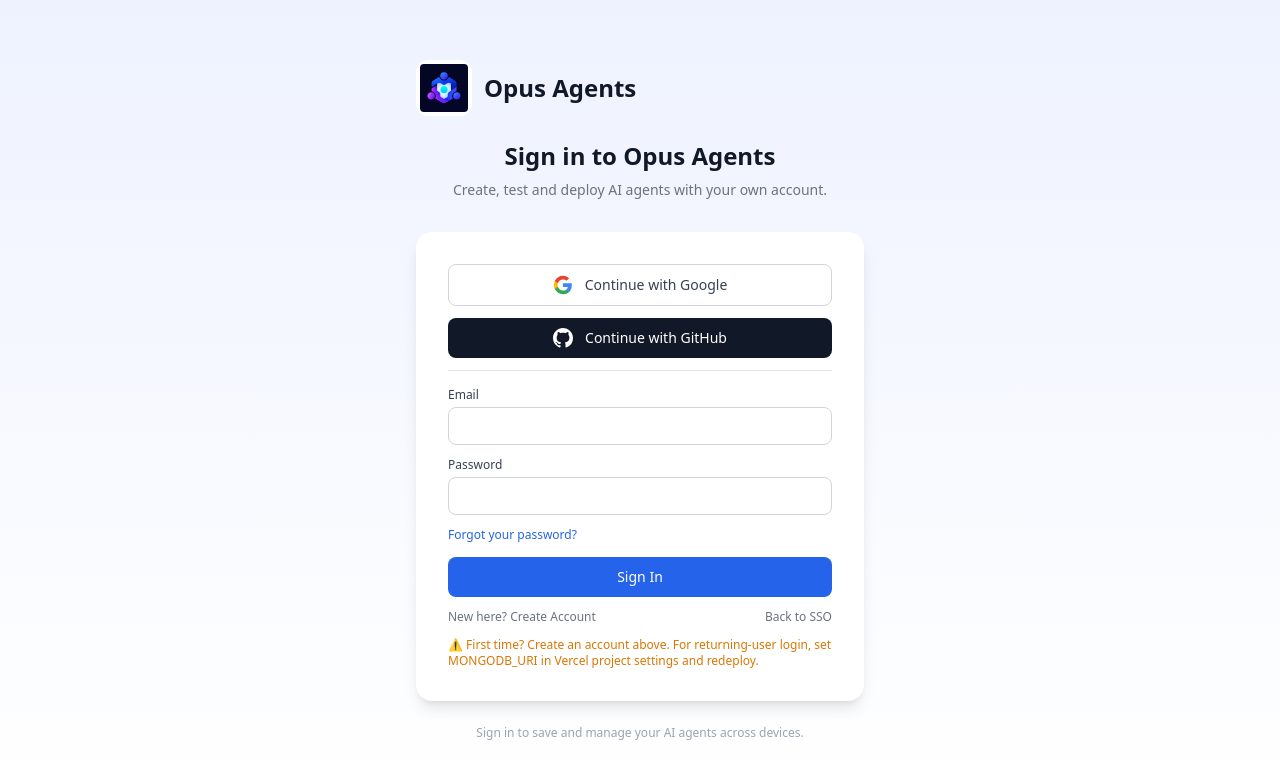
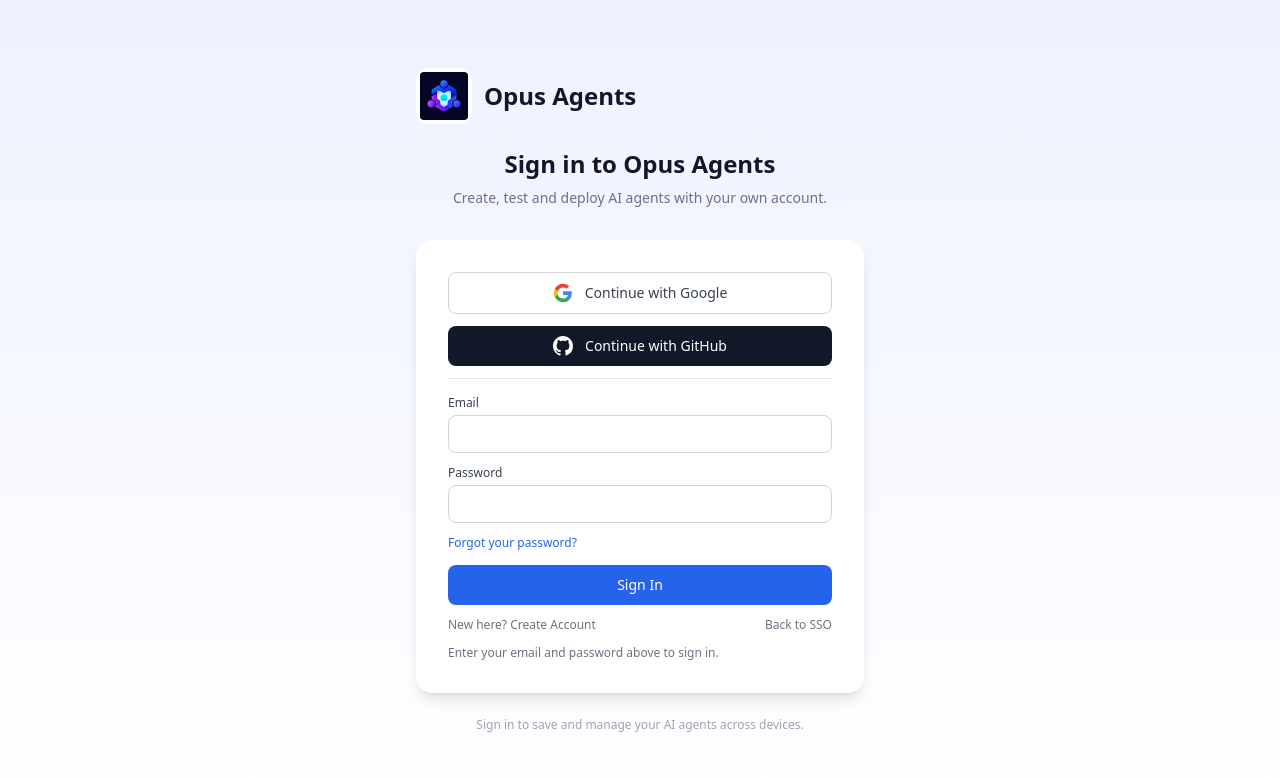
Before and after one commit to mohammedkhadar/ai-agents, a React (Vite) app in the folder frontend/: page /login in a window 1280 px wide. Both pictures are taken after a click on the button "Use email instead". Shown: the top 778 px of the page. Built offline with nearby package versions, Linux system fonts and the light colour scheme; no server answers.

Commit message:
fix: replace outdated MONGODB_URI warning with sign-in hint

```diff
--- a/frontend/src/pages/Login.tsx
+++ b/frontend/src/pages/Login.tsx
@@ -327,8 +327,8 @@ const Login: React.FC = () => {
                   </button>
                 </div>
                 {!isRegister && !showResetRequest && (
-                  <p className="text-xs text-amber-600 mt-2">
-                    ⚠️ First time? Create an account above. For returning-user login, set MONGODB_URI in Vercel project settings and redeploy.
+                  <p className="text-xs text-gray-500 mt-2">
+                    Enter your email and password above to sign in.
                   </p>
                 )}
               </form>
```
Also changed, not shown: 1 other file (tests, documents, lock files or other folders).
